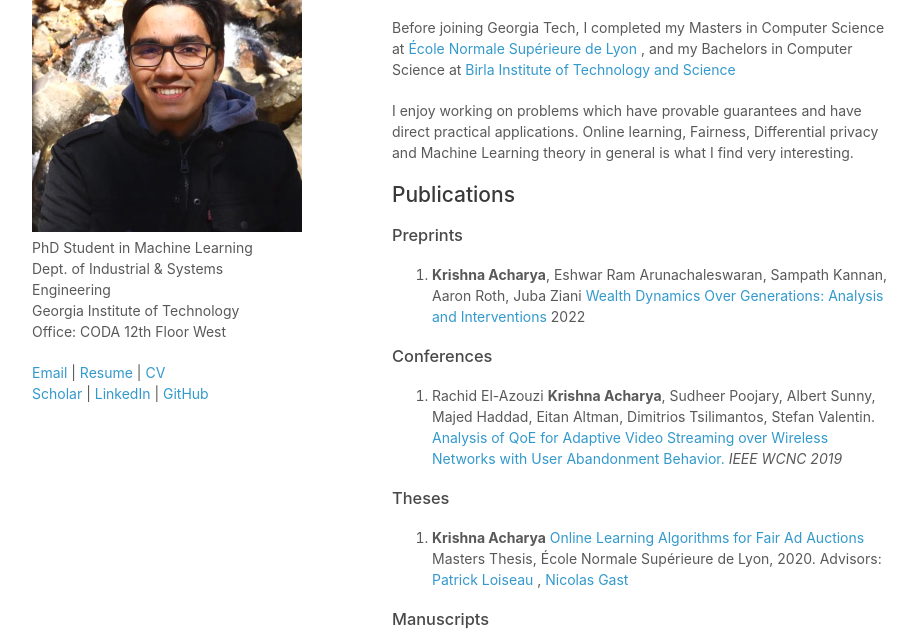
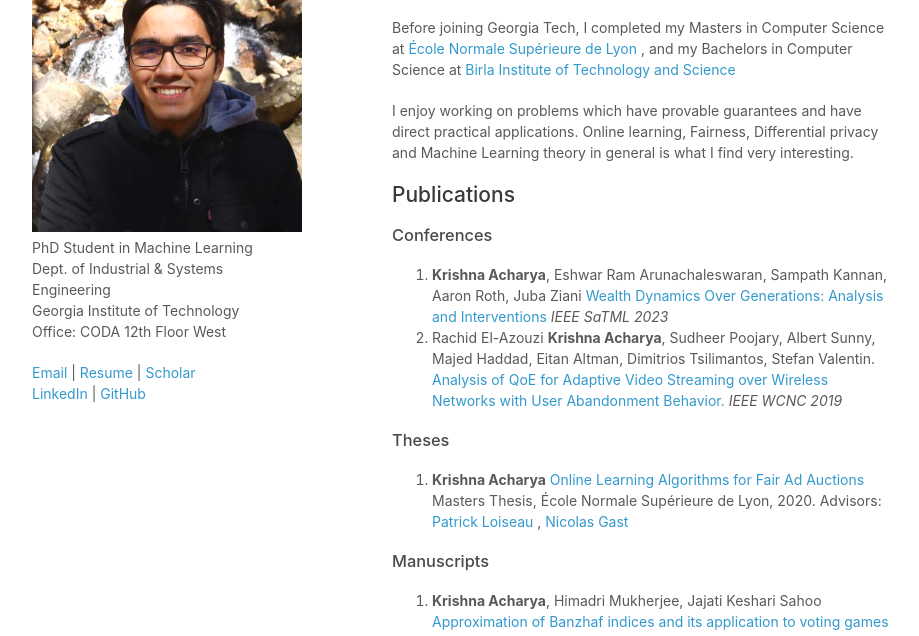
Before and after one commit to krishnacharya/krishnacharya.github.io, a plain HTML site: page index.html in a window 1280 px wide. Shown: the part 146-782 px from the top of the page, without its empty margins (178-1097 px from the left). Drawn offline with Linux system fonts and the light colour scheme.

Commit message:
conferences updated

```diff
--- a/index.html
+++ b/index.html
@@ -23,7 +23,8 @@
         <h1>Krishna Acharya</h1>
         <img src="me3.jpeg">
         <p>PhD Student in Machine Learning<br/>Dept. of Industrial & Systems Engineering<br/>Georgia Institute of Technology<br/>Office: CODA 12th Floor West</p>
-        <p><a href="mailto:krishna.acharya@gatech.edu">Email</a> | <a href="resume.pdf">Resume</a>  | <a href="CV.pdf">CV</a><br /><a href="https://scholar.google.com/citations?user=J6dLfsEAAAAJ">Scholar</a> | <a href="https://www.linkedin.com/in/krishnacharya97/">LinkedIn</a> | <a href="https://github.com/krishnacharya">GitHub</a> </p>
+        <p><a href="mailto:krishna.acharya@gatech.edu">Email</a> | <a href="resume.pdf">Resume</a>  | <!--
+            <a href="CV.pdf">CV</a> <br /> --> <a href="https://scholar.google.com/citations?user=J6dLfsEAAAAJ">Scholar</a> <!-- | --> <br /> <a href="https://www.linkedin.com/in/krishnacharya97/">LinkedIn</a> | <a href="https://github.com/krishnacharya">GitHub</a> </p>
       </header>
       <section>
         <h2>About Me</h2>
@@ -44,13 +45,16 @@
         <hr>
  -->
         <h2>Publications</h2>
-        <h3>Preprints</h3>
-        <ol>
+        <!-- <h3>Preprints</h3> -->
+        <!-- <ol>
             <li><b>Krishna Acharya</b>, Eshwar Ram Arunachaleswaran, Sampath Kannan, Aaron Roth, Juba Ziani <a href="https://arxiv.org/abs/2209.07375"> Wealth Dynamics Over Generations: Analysis and Interventions</a> 2022
             </li>
-        </ol>
+        </ol> -->
         <h3>Conferences</h3>
         <ol>
+            <li><b>Krishna Acharya</b>, Eshwar Ram Arunachaleswaran, Sampath Kannan, Aaron Roth, Juba Ziani <a href="https://arxiv.org/abs/2209.07375"> Wealth Dynamics Over Generations: Analysis and Interventions</a> <i> IEEE SaTML 2023 </i>
+            </li>
+
             <li>Rachid El-Azouzi <b>Krishna Acharya</b>, Sudheer Poojary, Albert Sunny, Majed Haddad, Eitan Altman, Dimitrios Tsilimantos, Stefan Valentin. <a href="https://dl.acm.org/doi/10.1109/WCNC.2019.8885491">Analysis of QoE for Adaptive Video Streaming over Wireless Networks with User Abandonment Behavior.</a> <i>IEEE WCNC 2019</i> </li>
         </ol>
         <h3>Theses</h3>
@@ -61,7 +65,6 @@
         <ol>
             <li><b>Krishna Acharya</b>, Himadri Mukherjee, Jajati Keshari Sahoo <a href="https://arxiv.org/pdf/1801.08029">Approximation of Banzhaf indices and its application to voting games </a> Manuscript, 2018.</li>
         </ol>
-
 
 
         <h2>Internships</h2>
```
Also changed, not shown: 1 other file.
